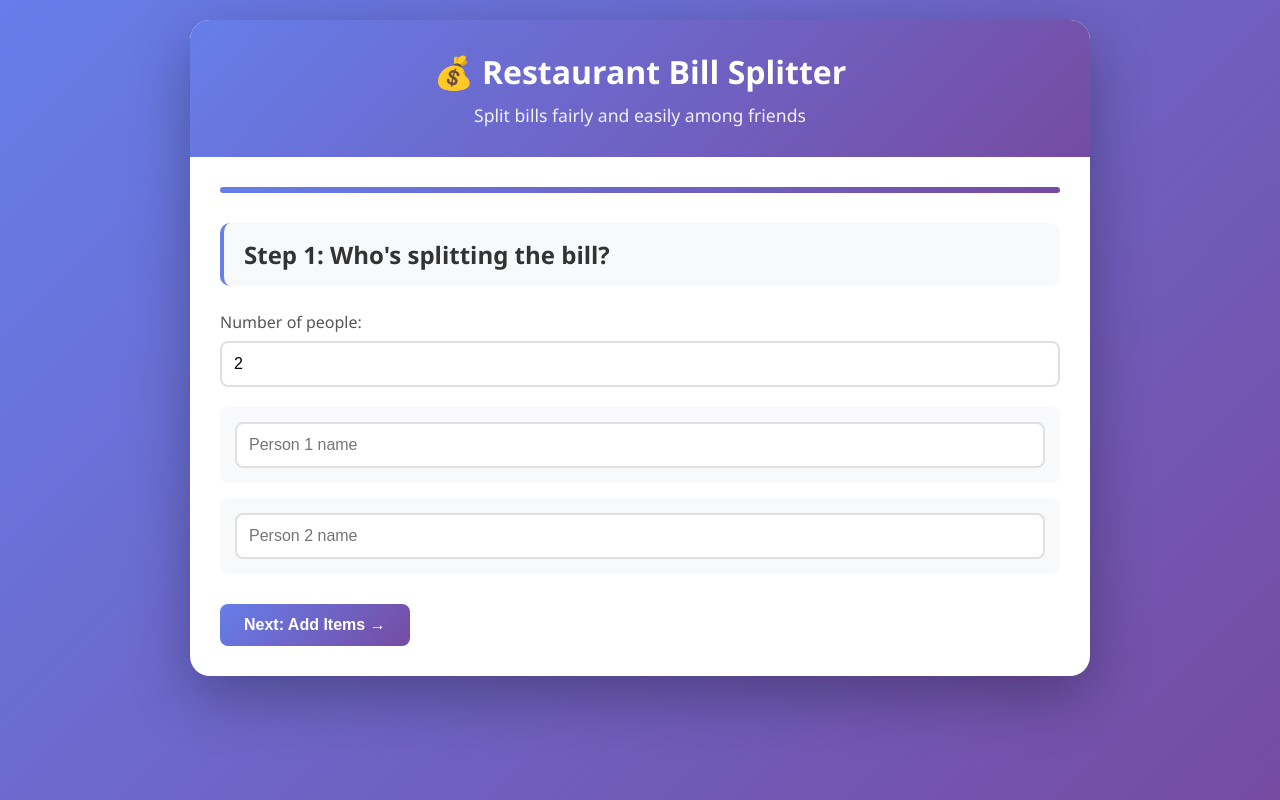
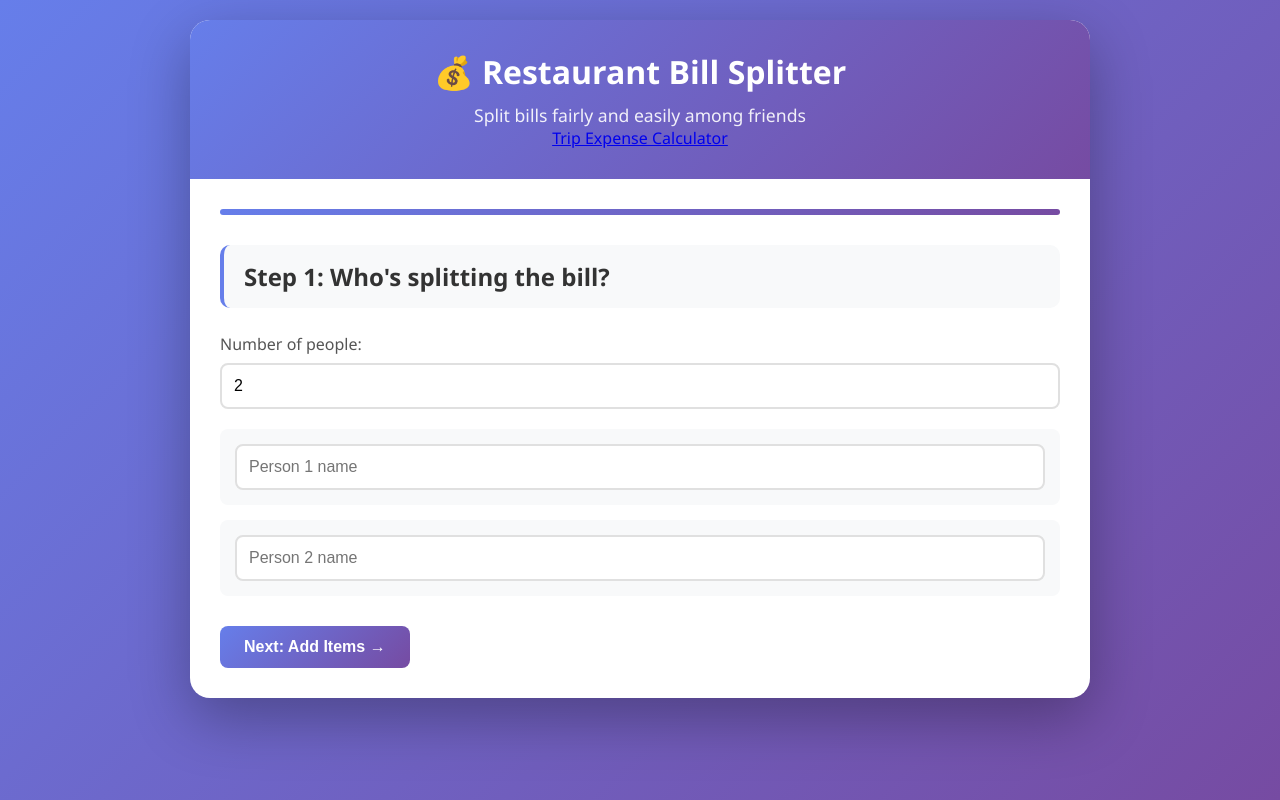
Before and after one commit to atsfranc/bill, a plain HTML site: page index.html in a window 1280 px wide. Drawn offline with Linux system fonts and the light colour scheme.

Commit message:
included link to trip expense calc

```diff
--- a/index.html
+++ b/index.html
@@ -321,6 +321,7 @@
         <div class="header">
             <h1>💰 Restaurant Bill Splitter</h1>
             <p>Split bills fairly and easily among friends</p>
+             <a href="about.html">Trip Expense Calculator</a>
         </div>
 
         <div class="content">
@@ -705,4 +706,5 @@
         }
     </script>
 </body>
+
 </html>
```
